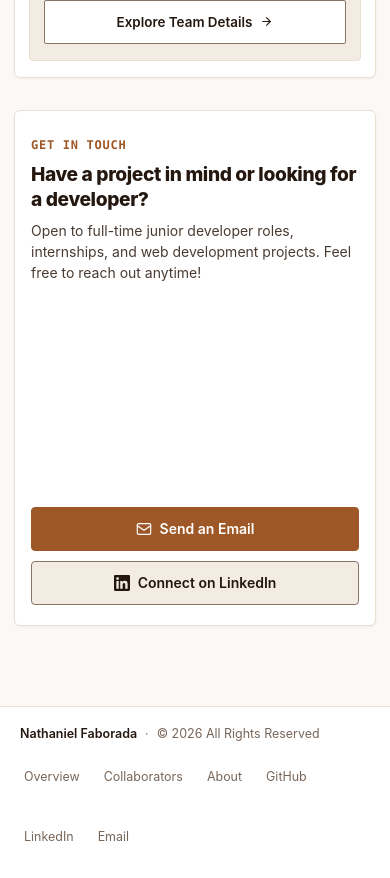
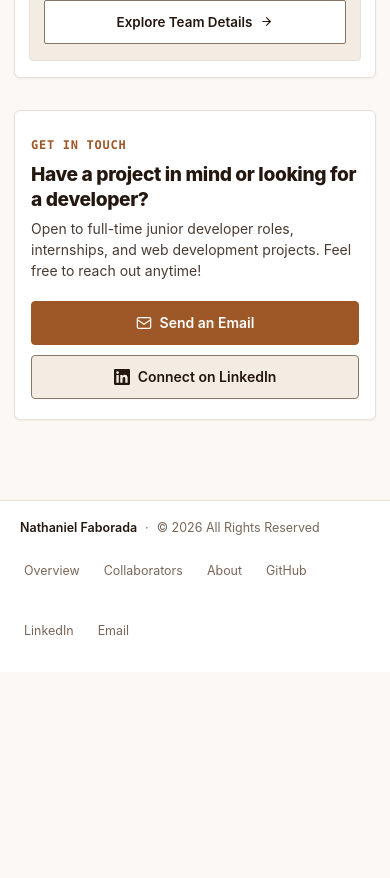
Before and after one commit to nathanielfaborada/nathanielfaborada.github.io, a React (Vite) app: page / in a window 390 px wide. Shown: the part 3680-4558 px from the top of the page. After the commit the page ends 4352 px from the top, so only its background shows below. Built offline with nearby package versions, Linux system fonts and the light colour scheme.

Commit message:
fix: eliminate empty vertical space in contact callout card on mobile (Sprint 44)

```diff
--- a/src/pages/PublicPages/Home/components/ContactCallout.css
+++ b/src/pages/PublicPages/Home/components/ContactCallout.css
@@ -64,14 +64,21 @@
     gap: 16px;
   }
 
+  .contact-callout-info {
+    flex: none;
+    width: 100%;
+  }
+
   .contact-callout-title {
     font-size: 1.2rem;
     line-height: 1.3;
+    margin: 0 0 6px;
   }
 
   .contact-callout-desc {
     font-size: 0.875rem;
     line-height: 1.5;
+    margin: 0;
   }
 
   .contact-callout-actions {
@@ -80,11 +87,13 @@
     flex-direction: column;
     align-items: stretch;
     gap: 10px;
+    margin-top: 4px;
   }
 
   .contact-callout-actions .hero-btn {
     width: 100%;
     justify-content: center;
     min-height: 44px;
+    font-size: 0.875rem;
   }
 }
```
Also changed, not shown: 5 other files (tests, documents, lock files or other folders).
